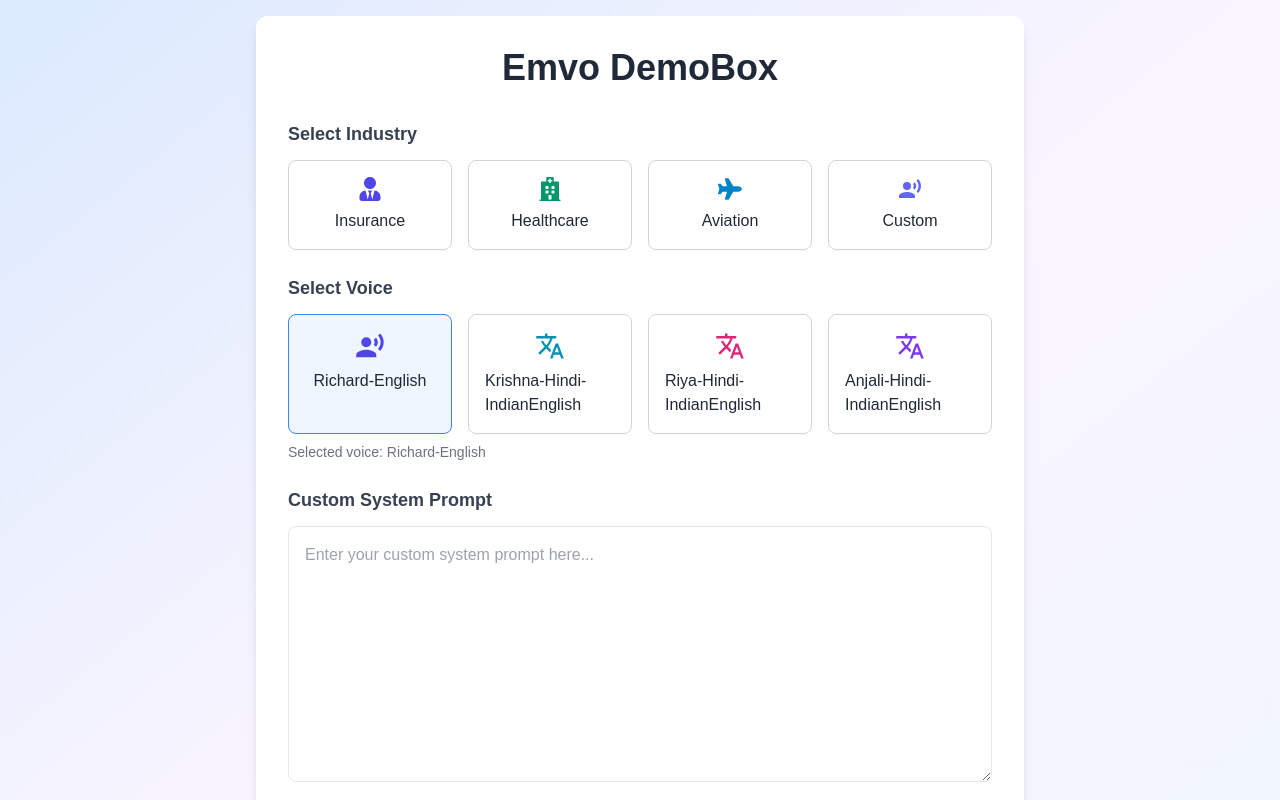
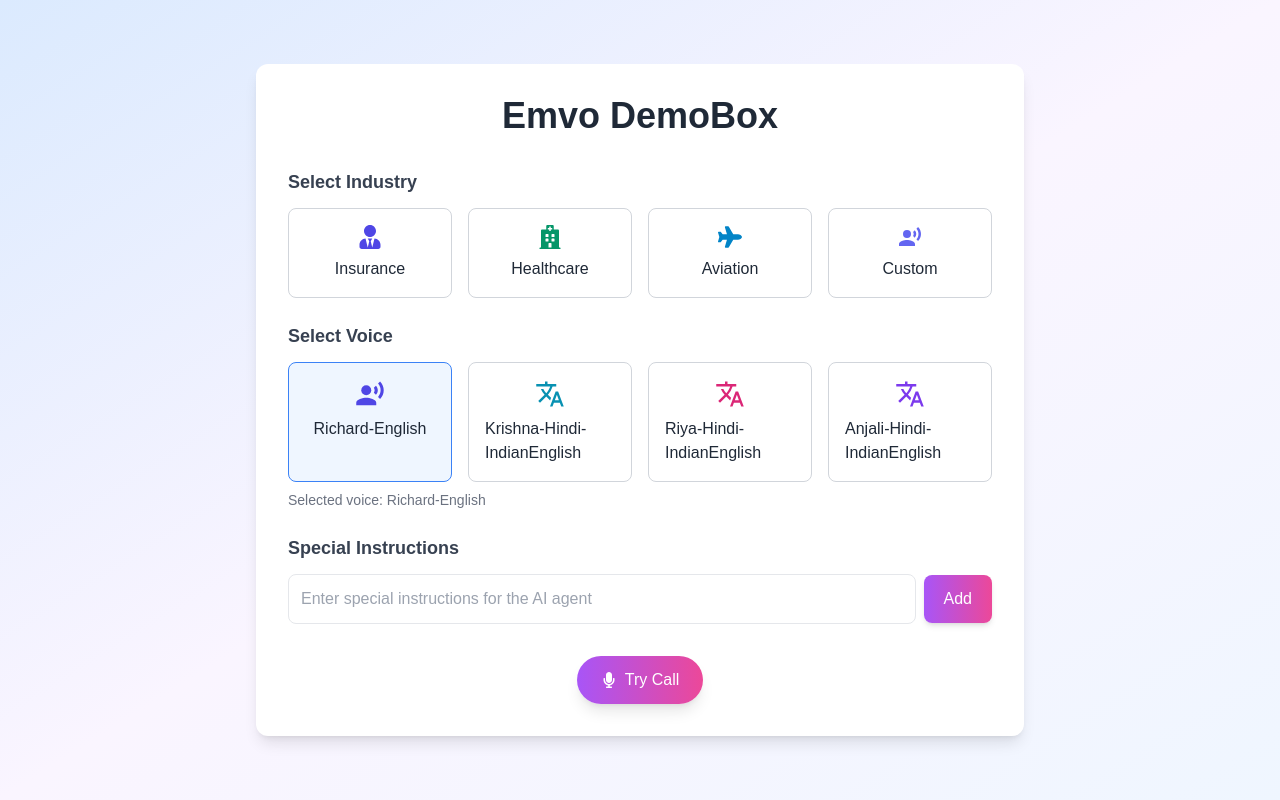
Before and after one commit to anil-sleekitech/Emvo-Demo, a Next.js app: page / in a window 1280 px wide. Shown: the top 800 px of the page. Built offline with nearby package versions, Linux system fonts and the light colour scheme.

Commit message:
Refactor CustomPromptInput to conditionally render based on service selection

```diff
--- a/src/app/page.tsx
+++ b/src/app/page.tsx
@@ -247,8 +247,8 @@
 }
 
 // Custom prompt input component
-function CustomPromptInput() {
-  const [customSystemPrompt, setCustomSystemPrompt] = useState("");
+function CustomPromptInput({ service, customSystemPrompt, setCustomSystemPrompt }) {
+  if (service !== "Custom") return null;
 
   return (
     <div className="mb-6">
@@ -293,7 +293,7 @@
     // Determine which prompt to use based on service and option
     let systemPrompt = "";
 
-    if (service === "Custom" && customSystemPrompt) {
+    if (service === "Custom") {
       // Use the custom prompt directly
       systemPrompt = customSystemPrompt;
     } else if (place && serviceOptions[service].find(option => option.name === place)) {
@@ -369,7 +369,11 @@
         <ServiceSelection service={service} setService={setService} setPlace={setPlace} />
         <PlaceSelection service={service} place={place} setPlace={setPlace} />
         <VoiceSelection voice={voice} setVoice={setVoice} />
-        <CustomPromptInput />
+        <CustomPromptInput
+          service={service}
+          customSystemPrompt={customSystemPrompt}
+          setCustomSystemPrompt={setCustomSystemPrompt}
+        />
         <TaskInput tasks={tasks} newTask={newTask} setNewTask={setNewTask} handleAddTask={handleAddTask} />
         <div className="flex justify-center mt-8">
           <button
```
